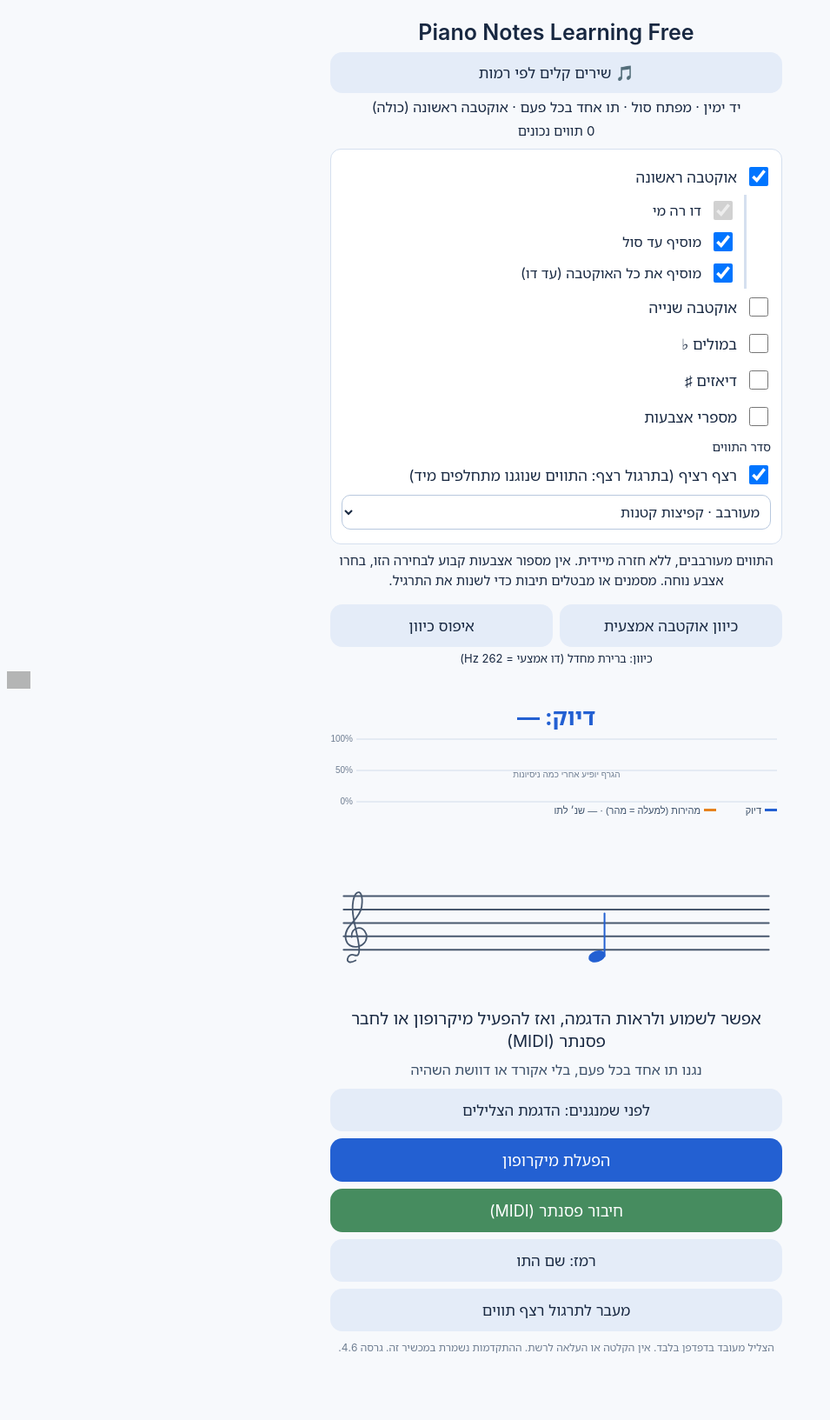
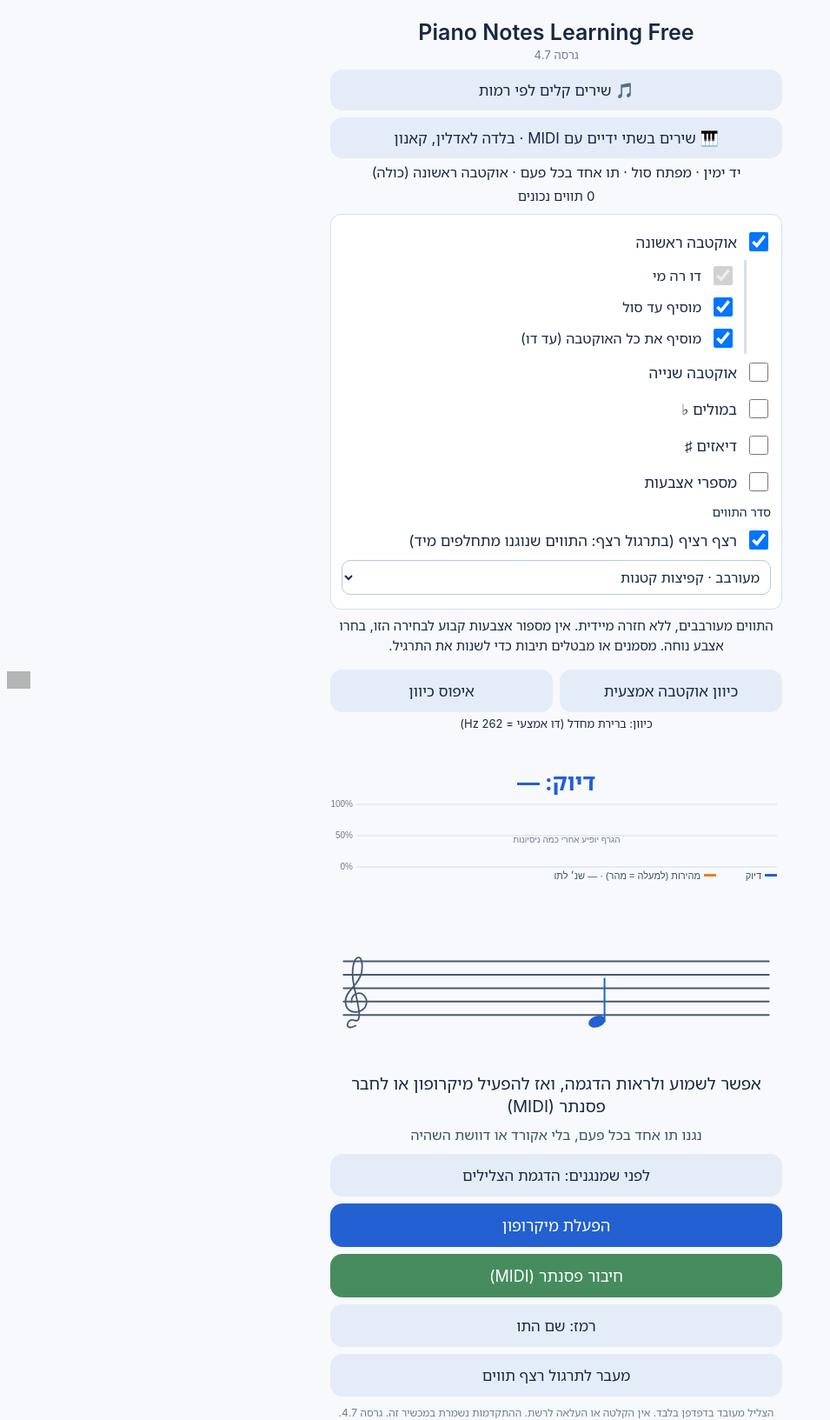
Before and after one commit to miromiro1515/piano-trainer-web, a plain HTML site: page index.html in a window 1280 px wide. Shown: the whole page at 87% size, without its empty margins (0-955 px from the left). Before the commit the page ends 1558 px from the top, so only its background shows below. Drawn offline with Linux system fonts and the light colour scheme; grey boxes are pictures that could not be loaded.

Commit message:
Update index.html

```diff
--- a/index.html
+++ b/index.html
@@ -66,7 +66,9 @@
 <body>
 <main>
   <h1 dir="ltr">Piano Notes Learning Free</h1>
+  <div style="font-size:13px;color:rgb(110,125,145);margin:0 0 2px">גרסה 4.7</div>
   <a href="songs.html" style="display:block;background:rgb(228,236,248);color:rgb(24,40,65);text-decoration:none;border-radius:14px;padding:12px;font-size:17px;margin:6px 0 2px">🎵 שירים קלים לפי רמות</a>
+  <a href="pieces.html" style="display:block;background:rgb(228,236,248);color:rgb(24,40,65);text-decoration:none;border-radius:14px;padding:12px;font-size:17px;margin:6px 0 2px">🎹 שירים בשתי ידיים עם MIDI · בלדה לאדלין, קאנון</a>
   <div id="subtitle"></div>
   <div id="score"></div>
   <div id="options">
@@ -104,7 +106,7 @@
   <button id="midi">חיבור פסנתר (MIDI)</button>
   <button id="hint">רמז: שם התו</button>
   <button id="mode"></button>
-  <footer>הצליל מעובד בדפדפן בלבד. אין הקלטה או העלאה לרשת. ההתקדמות נשמרת במכשיר זה. גרסה 4.6.</footer>
+  <footer>הצליל מעובד בדפדפן בלבד. אין הקלטה או העלאה לרשת. ההתקדמות נשמרת במכשיר זה. גרסה 4.7.</footer>
 </main>
 <div id="visits"><img src="https://visitor-badge.laobi.icu/badge?page_id=miromiro1515.piano-trainer-web&left_text=%D7%91%D7%99%D7%A7%D7%95%D7%A8%D7%99%D7%9D" alt="" onerror="this.parentNode.style.display='none'"></div>
 <script>
```
